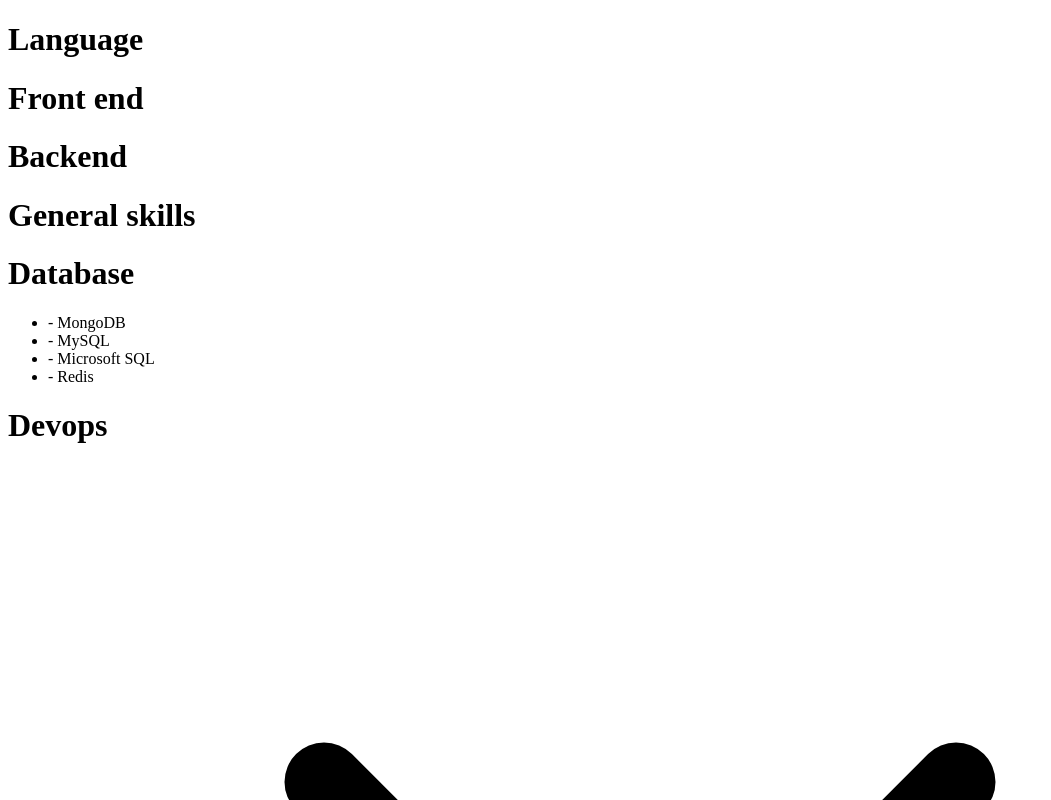
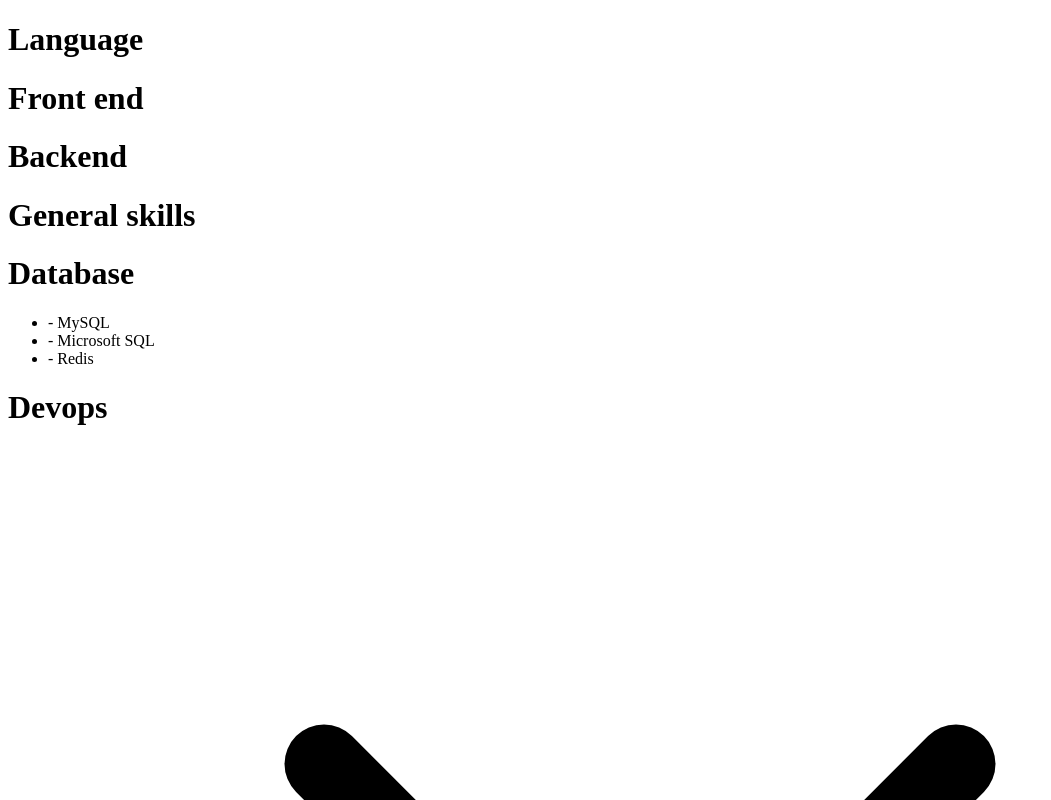
Before and after one commit to dauleduc2/dauleduc.info, a Next.js app: page /components/Skills in a window 1280 px wide. Both pictures are taken after a click on the element "Database". Shown: the top 800 px of the page, without its empty margins (0-1051 px from the left). Built offline with nearby package versions, Linux system fonts and the light colour scheme.

Commit message:
update form

```diff
--- a/src/pages/components/ContactMe/index.tsx
+++ b/src/pages/components/ContactMe/index.tsx
@@ -31,6 +31,7 @@
   const { register, handleSubmit, reset } = useForm<ContactMeForm>();
 
   const _onSubmit = (data: ContactMeForm) => {
+    if (data.email && data.fullName && data.message) {
       const message = `Good news! You got a new message from portfolio :%0AName : ${data.fullName}%0AEmail : ${data.email}%0AMessage : ${data.message}
     `;
       axios
@@ -42,6 +43,11 @@
           reset();
           toast.success("Send message success");
         });
+    } else {
+      toast.warning(
+        "Please make sure that all the fields of the form are fulfilled!"
+      );
+    }
   };
   return (
     <div className="z-20 relative flex flex-col w-full max-w-lg p-5 bg-white rounded-md appear1 max-h-[90%]  ">
--- a/src/pages/components/Skills/index.tsx
+++ b/src/pages/components/Skills/index.tsx
@@ -133,16 +133,13 @@
         title="Database"
       >
         <ul className="text-left text-black mt-9 lg:mt-14 ">
-          <li className="text-xs duration-500 opacity-0 lg:text-base fade-in-from-bottom-1 animation-delay-500">
-            - MongoDB
+          <li className="text-xs duration-500 opacity-0 lg:text-base fade-in-from-bottom-1 animation-delay-1000">
+            - MySQL
           </li>
           <li className="text-xs duration-500 opacity-0 lg:text-base fade-in-from-bottom-2 animation-delay-1000">
-            - MySQL
+            - Microsoft SQL
           </li>
           <li className="text-xs duration-500 opacity-0 lg:text-base fade-in-from-bottom-3 animation-delay-1000">
-            - Microsoft SQL
-          </li>
-          <li className="text-xs duration-500 opacity-0 lg:text-base fade-in-from-bottom-4 animation-delay-1000">
             - Redis
           </li>
         </ul>
```
Also changed, not shown: src/pages/index.tsx (+1 -6 lines). Lines whose indentation alone changed are shown as unchanged.
